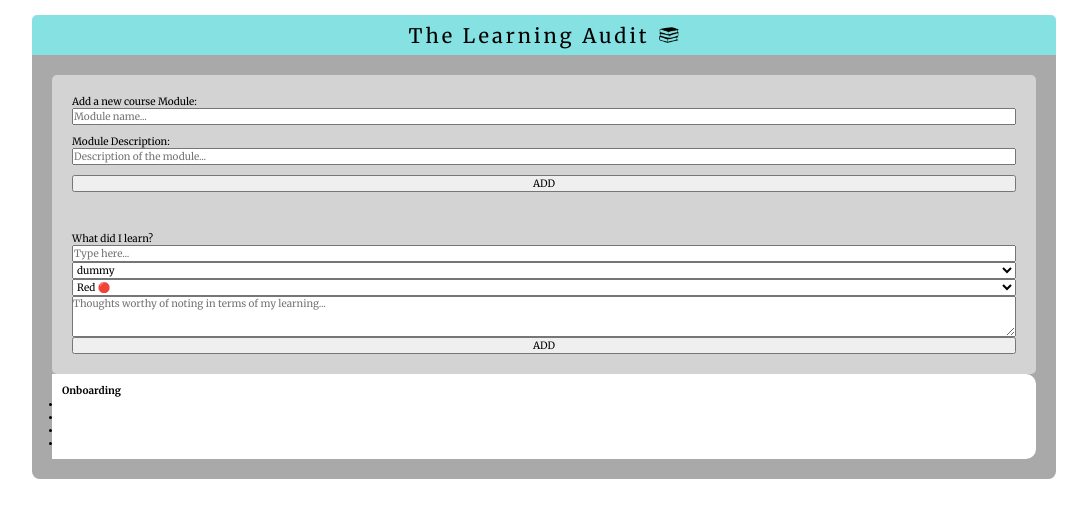
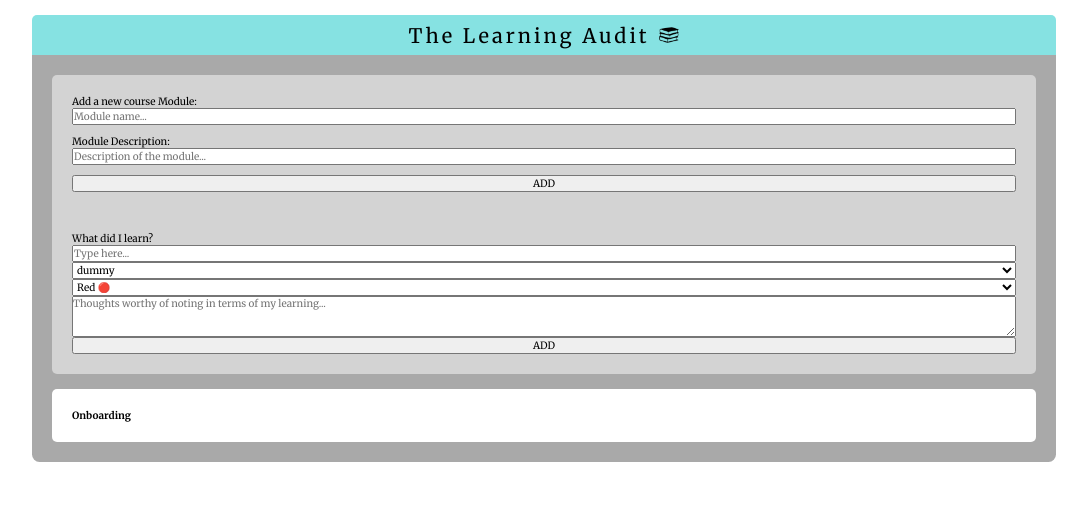
Before and after one commit to Tyriol/learning-audit, a Next.js app in the folder learning-audit-app/: page / in a window 1280 px wide. Shown: the top 518 px of the page, without its empty margins (96-1183 px from the left). Built offline with nearby package versions, Linux system fonts and the light colour scheme.

Commit message:
added a module display component

```diff
--- /dev/null
+++ b/learning-audit-app/app/components/ModuleList/ModuleList.jsx
@@ -0,0 +1,18 @@
+import React from "react";
+import styles from "./ModuleList.module.css";
+
+export default function ModuleList() {
+    return (
+        <section className={styles.display}>
+        <div className={styles.moduleDisplay}>
+          <h3>Onboarding</h3>
+          <ul className={styles.uList}>
+            <li></li>
+            <li></li>
+            <li></li>
+            <li></li>
+          </ul>
+        </div>
+      </section>
+    );
+}
--- /dev/null
+++ b/learning-audit-app/app/components/ModuleList/ModuleList.module.css
@@ -0,0 +1,11 @@
+.display {
+
+    background-color: white;
+    padding: 2rem;
+    margin-top: 1.5rem;
+    border-radius: 0.5rem;
+  }
+
+  .uList {
+    list-style: none;
+  }
--- a/learning-audit-app/app/page.js
+++ b/learning-audit-app/app/page.js
@@ -4,6 +4,7 @@ import Image from "next/image";
 import styles from "./page.module.css";
 import { useState, useEffect } from "react";
 import FormsSection from "./components/FormsSections/FormsSection";
+import ModuleList from "./components/ModuleList/ModuleList";
 
 export default function Home() {
   const [message, setMessage] = useState([]);
@@ -18,17 +19,7 @@ export default function Home() {
   return (
     <main className={styles.main}>
       <FormsSection />
-      <section className={styles.display}>
-        <div className={styles.moduleDisplay}>
-          <h3>Onboarding</h3>
-          <ul>
-            <li></li>
-            <li></li>
-            <li></li>
-            <li></li>
-          </ul>
-        </div>
-      </section>
+      <ModuleList />
     </main>
   );
 }
```
